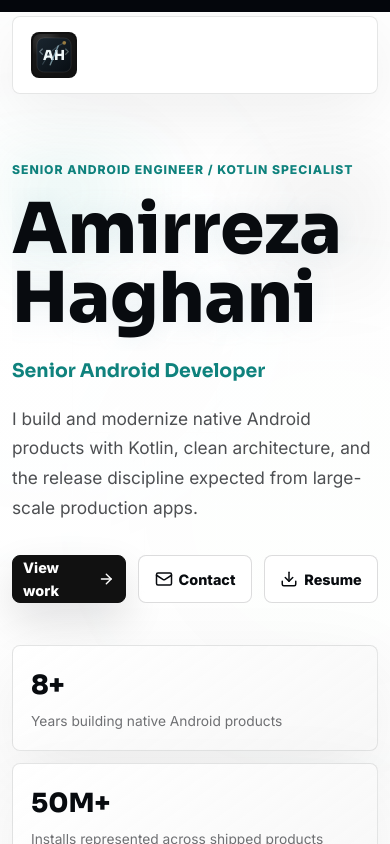
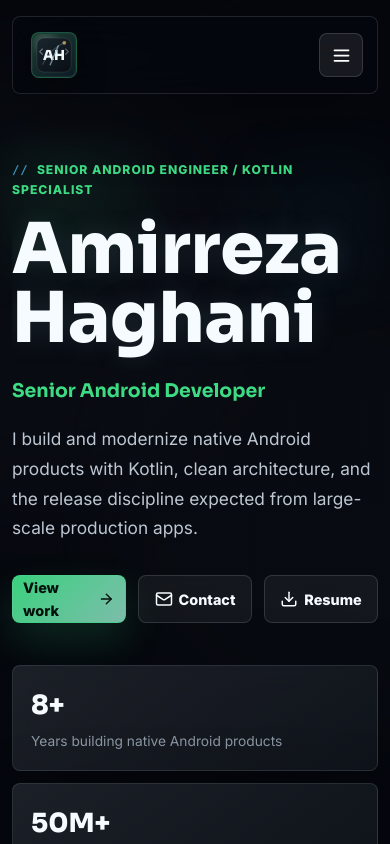
Before and after one commit to amirrezaHaghani/My-Portfolio, a Vue app: page / in a window 390 px wide. Shown: the top 844 px of the page. Built offline with nearby package versions, Linux system fonts and the light colour scheme.

Commit message:
Restore dark Android developer styling

```diff
--- a/src/styles.css
+++ b/src/styles.css
@@ -2787,29 +2787,60 @@ h3 {
   }
 }
 
-/* Apps with Love inspired editorial layer */
+/* Apps with Love inspired dark Android editorial layer */
 :root {
-  --text-primary: #080b0f;
-  --text-soft: rgba(8, 11, 15, 0.72);
-  --text-muted: rgba(8, 11, 15, 0.58);
-  --text-faint: rgba(8, 11, 15, 0.42);
-  --cyan: #0f827d;
-  --mint: #14a38f;
-  --gold: #b08b43;
-  --accent-gradient: linear-gradient(135deg, #111111, #14a38f);
-  --accent-gradient-soft: linear-gradient(90deg, #111111, #14a38f, #b08b43);
+  --text-primary: #f6fbff;
+  --text-soft: rgba(229, 240, 252, 0.82);
+  --text-muted: rgba(202, 216, 231, 0.66);
+  --text-faint: rgba(202, 216, 231, 0.48);
+  --cyan: #4ecaff;
+  --mint: #3ddc84;
+  --gold: #c9a66b;
+  --accent-gradient: linear-gradient(135deg, #4ecaff, #3ddc84);
+  --accent-gradient-soft: linear-gradient(90deg, #4ecaff, #3ddc84, #c9a66b);
 }
 
 body {
   background:
-    radial-gradient(circle at 88% 12%, rgba(20, 163, 143, 0.09), transparent 26rem),
-    linear-gradient(180deg, #ffffff 0%, #f7f7f7 48%, #ffffff 100%);
+    radial-gradient(circle at 84% 12%, rgba(61, 220, 132, 0.13), transparent 27rem),
+    radial-gradient(circle at 12% 28%, rgba(78, 202, 255, 0.09), transparent 24rem),
+    linear-gradient(180deg, #05070d 0%, #081018 48%, #05070d 100%);
   color: var(--text-primary);
 }
 
+body::before {
+  position: fixed;
+  top: 22%;
+  left: max(14px, calc((100vw - 1280px) / 2));
+  z-index: 0;
+  width: 1px;
+  height: 54vh;
+  content: '';
+  background: linear-gradient(180deg, transparent, rgba(61, 220, 132, 0.32), transparent);
+  opacity: 0.5;
+  pointer-events: none;
+}
+
+body::after {
+  position: fixed;
+  right: max(16px, calc((100vw - 1280px) / 2));
+  bottom: 13vh;
+  z-index: 0;
+  content: 'Kotlin  /  Compose  /  Flow  /  Hilt  /  Android SDK';
+  color: rgba(61, 220, 132, 0.16);
+  font-family: ui-monospace, SFMono-Regular, Consolas, 'Liberation Mono', monospace;
+  font-size: 0.72rem;
+  font-weight: 800;
+  letter-spacing: 0.18em;
+  text-transform: uppercase;
+  pointer-events: none;
+  transform: rotate(-90deg);
+  transform-origin: right bottom;
+}
+
 .animated-bg {
-  opacity: 0.18;
-  mix-blend-mode: multiply;
+  opacity: 0.42;
+  mix-blend-mode: screen;
 }
 
 .animated-bg::before,
@@ -2820,8 +2851,8 @@ body {
 }
 
 .cursor-glow {
-  background: radial-gradient(circle, rgba(20, 163, 143, 0.13), rgba(8, 11, 15, 0.035) 42%, transparent 70%);
-  mix-blend-mode: multiply;
+  background: radial-gradient(circle, rgba(61, 220, 132, 0.15), rgba(78, 202, 255, 0.05) 42%, transparent 70%);
+  mix-blend-mode: screen;
 }
 
 .gamification-hud,
@@ -2831,59 +2862,62 @@ body {
 
 .scroll-progress {
   height: 4px;
-  background: #111;
-  box-shadow: none;
+  background: var(--accent-gradient-soft);
+  box-shadow: 0 0 24px rgba(61, 220, 132, 0.26);
 }
 
 .section-transition-line {
-  background: linear-gradient(90deg, transparent, rgba(8, 11, 15, 0.65), transparent);
+  background: linear-gradient(90deg, transparent, rgba(61, 220, 132, 0.52), transparent);
 }
 
 .motion-curtain span {
   background:
-    linear-gradient(90deg, rgba(255, 255, 255, 0.98), rgba(247, 247, 247, 0.96)),
-    radial-gradient(circle at 22% 50%, rgba(20, 163, 143, 0.18), transparent 34%);
-  box-shadow: inset 0 -1px 0 rgba(8, 11, 15, 0.08);
+    linear-gradient(90deg, rgba(4, 7, 12, 0.98), rgba(8, 18, 24, 0.96)),
+    radial-gradient(circle at 22% 50%, rgba(61, 220, 132, 0.16), transparent 34%);
+  box-shadow: inset 0 -1px 0 rgba(61, 220, 132, 0.08);
 }
 
 .motion-curtain span:nth-child(2) {
   background:
-    linear-gradient(90deg, rgba(247, 247, 247, 0.98), rgba(255, 255, 255, 0.96)),
-    radial-gradient(circle at 74% 44%, rgba(176, 139, 67, 0.14), transparent 36%);
+    linear-gradient(90deg, rgba(5, 10, 16, 0.98), rgba(10, 22, 25, 0.96)),
+    radial-gradient(circle at 74% 44%, rgba(78, 202, 255, 0.12), transparent 36%);
 }
 
 .motion-curtain span:nth-child(3) {
   background:
-    linear-gradient(90deg, rgba(255, 255, 255, 0.98), rgba(247, 247, 247, 0.96)),
-    radial-gradient(circle at 44% 50%, rgba(8, 11, 15, 0.1), transparent 36%);
+    linear-gradient(90deg, rgba(4, 7, 12, 0.98), rgba(8, 18, 24, 0.96)),
+    radial-gradient(circle at 44% 50%, rgba(201, 166, 107, 0.1), transparent 36%);
 }
 
 .site-nav {
   min-height: 78px;
-  border-color: rgba(8, 11, 15, 0.1);
-  background: rgba(255, 255, 255, 0.78);
-  box-shadow: 0 18px 70px rgba(8, 11, 15, 0.07);
+  border-color: rgba(229, 240, 252, 0.12);
+  background: rgba(5, 8, 14, 0.74);
+  box-shadow: 0 18px 70px rgba(0, 0, 0, 0.28);
 }
 
 .brand {
-  border-color: rgba(8, 11, 15, 0.12);
-  background: #111;
-  color: #fff;
+  border-color: rgba(61, 220, 132, 0.28);
+  background:
+    linear-gradient(145deg, rgba(61, 220, 132, 0.18), rgba(78, 202, 255, 0.08)),
+    #080d14;
+  color: #f6fbff;
+  box-shadow: inset 0 0 0 1px rgba(246, 251, 255, 0.05), 0 12px 30px rgba(0, 0, 0, 0.28);
 }
 
 .desktop-links a,
 .mobile-panel a,
 .mobile-panel button,
 .language-toggle {
-  color: rgba(8, 11, 15, 0.7);
+  color: rgba(229, 240, 252, 0.78);
 }
 
 .desktop-links a:hover,
 .mobile-panel a:hover,
 .mobile-panel button:hover,
 .language-toggle:hover {
-  color: #080b0f;
-  background: rgba(8, 11, 15, 0.06);
+  color: #f6fbff;
+  background: rgba(61, 220, 132, 0.1);
 }
 
 .language-toggle,
@@ -2892,24 +2926,25 @@ body {
 .filter-bar button,
 .social-row a,
 .copy-contact-button {
-  border-color: rgba(8, 11, 15, 0.14);
-  background: rgba(255, 255, 255, 0.82);
-  color: #080b0f;
+  border-color: rgba(229, 240, 252, 0.14);
+  background: rgba(246, 251, 255, 0.055);
+  color: #f6fbff;
 }
 
 .nav-cta,
 .primary-button {
-  border-color: #111;
-  background: #111;
-  color: #fff;
-  box-shadow: 0 18px 42px rgba(8, 11, 15, 0.12);
+  border-color: rgba(61, 220, 132, 0.5);
+  background:
+    linear-gradient(135deg, rgba(61, 220, 132, 0.95), rgba(139, 210, 189, 0.9));
+  color: #04100b;
+  box-shadow: 0 18px 42px rgba(61, 220, 132, 0.16);
 }
 
 .nav-cta:hover,
 .primary-button:hover,
 .secondary-button:hover,
 .ghost-button:hover {
-  box-shadow: 0 24px 58px rgba(8, 11, 15, 0.13);
+  box-shadow: 0 24px 58px rgba(61, 220, 132, 0.12);
 }
 
 .section-shell {
@@ -2919,8 +2954,8 @@ body {
 
 .section-shell::before {
   background:
-    radial-gradient(circle at 18% 30%, rgba(20, 163, 143, 0.08), transparent 34%),
-    radial-gradient(circle at 82% 44%, rgba(8, 11, 15, 0.05), transparent 36%);
+    radial-gradient(circle at 18% 30%, rgba(61, 220, 132, 0.08), transparent 34%),
+    radial-gradient(circle at 82% 44%, rgba(78, 202, 255, 0.045), transparent 36%);
 }
 
 .eyebrow,
@@ -2928,13 +2963,20 @@ body {
 .timeline-card span,
 .project-body p,
 .contact-panel-label {
-  color: #0f827d;
+  color: var(--mint);
+}
+
+.eyebrow::before,
+.contact-panel-label::before {
+  content: '// ';
+  color: rgba(78, 202, 255, 0.72);
+  font-family: ui-monospace, SFMono-Regular, Consolas, 'Liberation Mono', monospace;
 }
 
 h1,
 h2,
 h3 {
-  color: #080b0f;
+  color: #f6fbff;
   font-weight: 900;
 }
 
@@ -2955,7 +2997,7 @@ h2 {
 }
 
 .hero-role {
-  color: #0f827d;
+  color: var(--mint);
   background: none;
   -webkit-text-fill-color: currentColor;
 }
@@ -2978,16 +3020,16 @@ h2 {
 .contact-command-panel,
 .contact-form,
 .signal-card {
-  border-color: rgba(8, 11, 15, 0.1);
+  border-color: rgba(229, 240, 252, 0.11);
   background:
-    linear-gradient(145deg, rgba(255, 255, 255, 0.94), rgba(247, 247, 247, 0.86)),
-    #fff;
-  box-shadow: 0 24px 80px rgba(8, 11, 15, 0.07);
+    linear-gradient(145deg, rgba(246, 251, 255, 0.09), rgba(246, 251, 255, 0.035)),
+    rgba(7, 12, 20, 0.78);
+  box-shadow: 0 24px 80px rgba(0, 0, 0, 0.22);
   backdrop-filter: blur(16px);
 }
 
 .metric-strip dt {
-  color: #080b0f;
+  color: #f6fbff;
 }
 
 .metric-strip dd,
@@ -2999,15 +3041,15 @@ h2 {
 }
 
 .portrait-ring {
-  border-color: rgba(8, 11, 15, 0.12);
+  border-color: rgba(229, 240, 252, 0.14);
   background:
-    linear-gradient(145deg, rgba(20, 163, 143, 0.11), rgba(176, 139, 67, 0.08)),
-    #fff;
-  box-shadow: 0 34px 110px rgba(8, 11, 15, 0.12);
+    linear-gradient(145deg, rgba(61, 220, 132, 0.12), rgba(78, 202, 255, 0.08)),
+    #060a11;
+  box-shadow: 0 34px 110px rgba(0, 0, 0, 0.36);
 }
 
 .portrait-ring::after {
-  border-color: rgba(8, 11, 15, 0.12);
+  border-color: rgba(61, 220, 132, 0.18);
 }
 
 .signal-card {
@@ -3051,13 +3093,31 @@ h2 {
   height: 100%;
   min-height: 440px;
   background:
-    radial-gradient(circle at 35% 30%, color-mix(in srgb, var(--accent), transparent 76%), transparent 18rem),
-    linear-gradient(135deg, rgba(8, 11, 15, 0.08), rgba(255, 255, 255, 0.36));
+    radial-gradient(circle at 35% 30%, color-mix(in srgb, var(--accent), transparent 72%), transparent 18rem),
+    linear-gradient(135deg, rgba(61, 220, 132, 0.08), rgba(78, 202, 255, 0.04), rgba(255, 255, 255, 0.02));
 }
 
 .project-body {
+  position: relative;
   display: grid;
   align-content: center;
+}
+
+.project-body::after {
+  position: absolute;
+  right: 22px;
+  bottom: 18px;
+  content: 'fun shipReliableAndroid()';
+  color: rgba(61, 220, 132, 0.1);
+  font-family: ui-monospace, SFMono-Regular, Consolas, 'Liberation Mono', monospace;
+  font-size: clamp(0.72rem, 1vw, 0.88rem);
+  font-weight: 800;
+  pointer-events: none;
+}
+
+:root[dir='rtl'] .project-body::after {
+  right: auto;
+  left: 22px;
 }
 
 .project-body h3 {
@@ -3065,61 +3125,89 @@ h2 {
   line-height: 1.05;
 }
 
+.project-body h3::before {
+  content: './';
+  color: var(--mint);
+  font-family: ui-monospace, SFMono-Regular, Consolas, 'Liberation Mono', monospace;
+  font-size: 0.6em;
+}
+
 .project-card:hover .project-body h3 {
-  color: #080b0f;
+  color: #f6fbff;
 }
 
 .tech-stack em,
 .skill-chip,
 .contact-tags span {
-  border-color: rgba(8, 11, 15, 0.12);
-  background: rgba(8, 11, 15, 0.045);
-  color: rgba(8, 11, 15, 0.72);
+  border-color: rgba(229, 240, 252, 0.13);
+  background: rgba(246, 251, 255, 0.045);
+  color: rgba(229, 240, 252, 0.76);
+}
+
+.tech-stack em::before,
+.skill-chip::before {
+  content: '<';
+  color: rgba(61, 220, 132, 0.86);
+  font-family: ui-monospace, SFMono-Regular, Consolas, 'Liberation Mono', monospace;
+  margin-inline-end: 2px;
+}
+
+.tech-stack em::after,
+.skill-chip::after {
+  content: ' />';
+  color: rgba(78, 202, 255, 0.72);
+  font-family: ui-monospace, SFMono-Regular, Consolas, 'Liberation Mono', monospace;
+  margin-inline-start: 2px;
 }
 
 .filter-bar button.active,
 .filter-bar button:hover,
 .skill-chip:hover,
 .contact-tags span:hover {
-  background: rgba(20, 163, 143, 0.1);
-  color: #080b0f;
+  background: rgba(61, 220, 132, 0.12);
+  color: #f6fbff;
 }
 
 .timeline::before {
-  background: linear-gradient(#111, #14a38f, transparent);
+  background: linear-gradient(rgba(78, 202, 255, 0.6), #3ddc84, transparent);
 }
 
 .timeline-dot {
-  border-color: #f7f7f7;
+  border-color: #05070d;
 }
 
 .contact-form input,
 .contact-form textarea {
-  border-color: rgba(8, 11, 15, 0.12);
+  border-color: rgba(229, 240, 252, 0.12);
   background:
-    linear-gradient(90deg, rgba(20, 163, 143, 0), rgba(20, 163, 143, 0.04), rgba(20, 163, 143, 0)),
-    rgba(255, 255, 255, 0.72);
-  color: #080b0f;
+    linear-gradient(90deg, rgba(61, 220, 132, 0), rgba(61, 220, 132, 0.055), rgba(61, 220, 132, 0)),
+    rgba(0, 0, 0, 0.22);
+  color: #f6fbff;
 }
 
 .contact-form label {
-  color: rgba(8, 11, 15, 0.72);
+  color: rgba(229, 240, 252, 0.72);
 }
 
 .form-status {
-  color: #0f827d;
+  color: var(--mint);
 }
 
 .site-footer,
 .site-footer a {
-  color: rgba(8, 11, 15, 0.68);
+  color: rgba(229, 240, 252, 0.62);
 }
 
 .site-footer a:hover {
-  color: #080b0f;
+  color: #f6fbff;
 }
 
 @media (max-width: 900px) {
+  body::before,
+  body::after {
+    display: none;
+  }
+
   .mesh {
     width: 28rem;
     filter: blur(44px);
```
